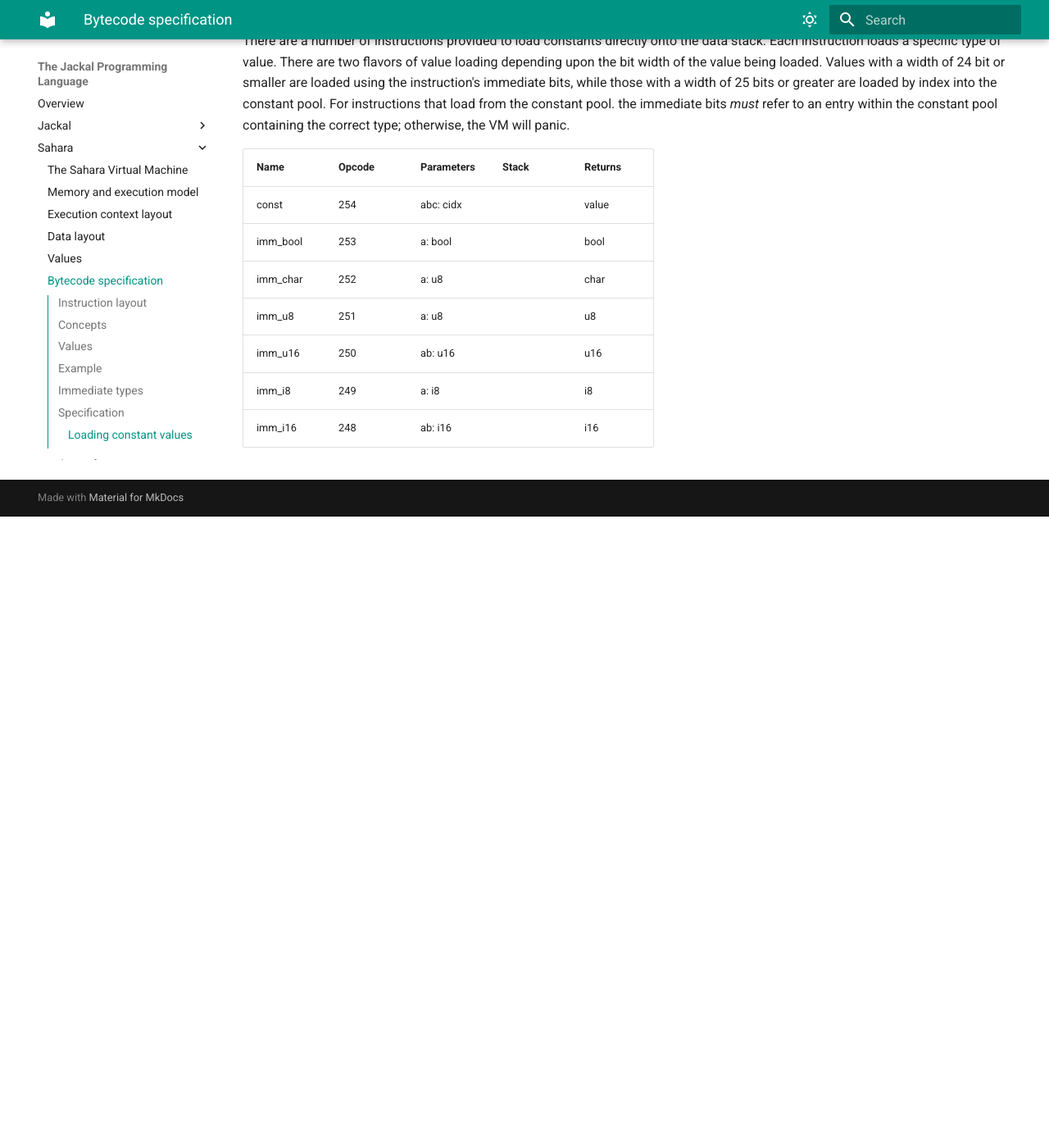
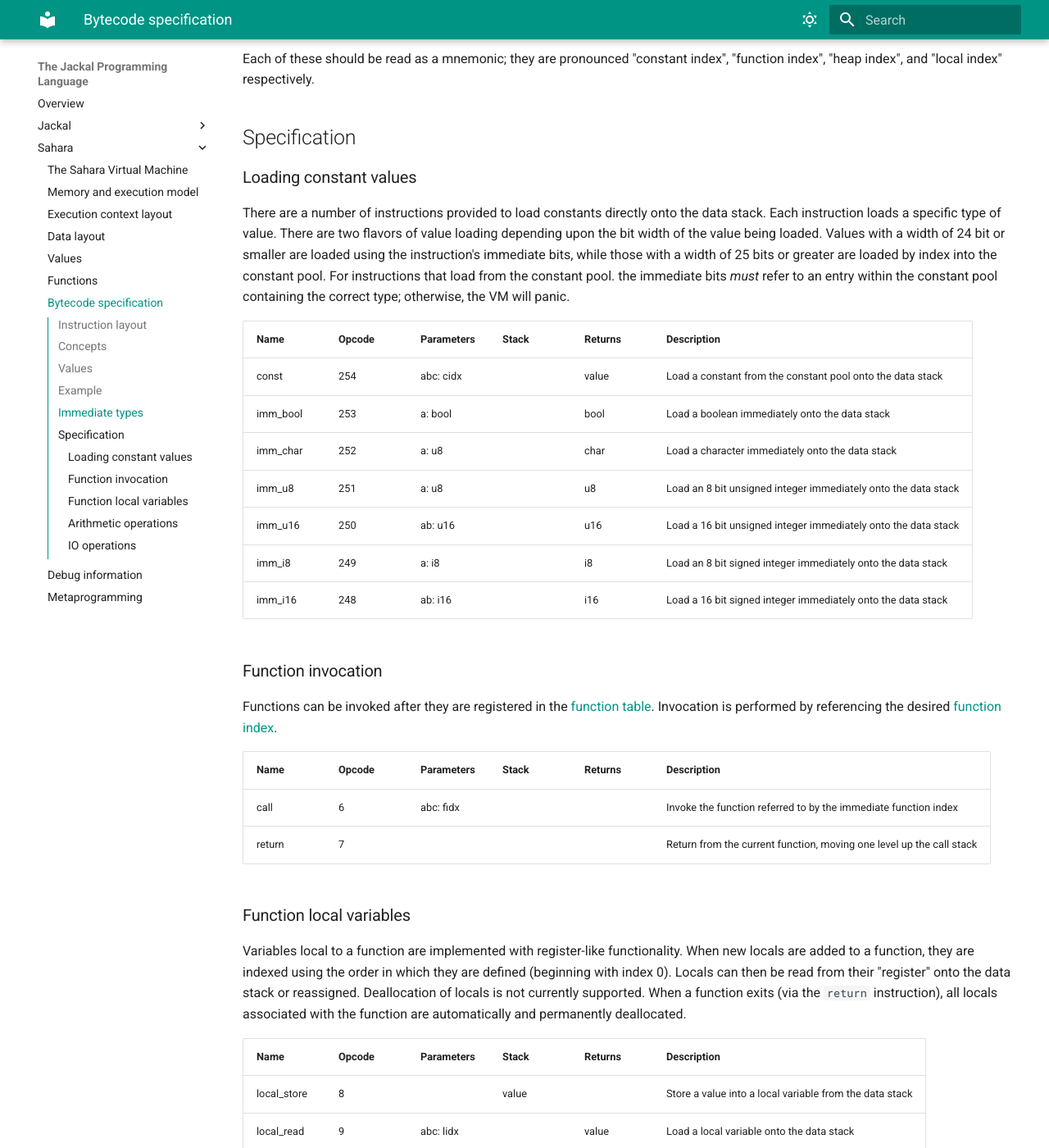
Before and after one commit to jkaye2012/jackal-lisp, an MkDocs documentation site: the page built from docs/sahara/bytecode.md, in a window 1280 px wide and 1400 px high, scrolled down 2277 px. Shown: the whole window at 82% size. Built offline with MkDocs 1.6.1 and Material for MkDocs 9.7.7, drawn with Linux system fonts in a browser that asks for light colours; before the commit the page ends 2907 px from its top, so only the background shows below that; some of the changed text lies outside the part shown.

Commit message:
Generalize arithmetic operations
Increases flexibility of arithmetic operations by providing automatic
promotion of numeric types whenever it's safe to do so, subject to the
documented calling convention. Also provides complete documentation for
currently implemented bytecode operations.

```diff
--- a/docs/sahara/bytecode.md
+++ b/docs/sahara/bytecode.md
@@ -34,7 +34,14 @@ regions is laid out and how they are meant to be interacted with.
 ## Values
 
 A limited number of primitive types are supported by all instructions. Sahara calls these its Values. More documentation
-on the supported types and their formats can be found in the [Value documentation](./value.md).
+on the supported types and their formats can be found in the [Value documentation](./value.md). In the bytecode
+specification that follows, there are a number of different Value subsets that are used in various instructions:
+
+* Individual value types may be specified when they are required directly
+    * E.g. `char` or `u64`
+* `value` refers to any type supported by Value
+* `numeric` refers to any of the numeric types supported by Value
+    * `i8`, `i16`, `i32`, `i64`, `u8`, `u16`, `u32`, `u64`, `f32`, `f64`
 
 ## Example
 
@@ -90,12 +97,58 @@ Values with a width of 24 bit or smaller are loaded using the instruction's imme
 immediate bits _must_ refer to an entry within the constant pool containing the correct type; otherwise, the VM will
 panic.
 
-| Name     | Opcode | Parameters | Stack | Returns |
-|----------|--------|------------|-------|---------|
-| const    | 254    | abc: cidx  |       | value   |
-| imm_bool | 253    | a: bool    |       | bool    |
-| imm_char | 252    | a: u8      |       | char    |
-| imm_u8   | 251    | a: u8      |       | u8      |
-| imm_u16  | 250    | ab: u16    |       | u16     |
-| imm_i8   | 249    | a: i8      |       | i8      |
-| imm_i16  | 248    | ab: i16    |       | i16     |
+| Name     | Opcode | Parameters | Stack | Returns | Description                                                    |
+|----------|--------|------------|-------|---------|----------------------------------------------------------------|
+| const    | 254    | abc: cidx  |       | value   | Load a constant from the constant pool onto the data stack     |
+| imm_bool | 253    | a: bool    |       | bool    | Load a boolean immediately onto the data stack                 |
+| imm_char | 252    | a: u8      |       | char    | Load a character immediately onto the data stack               |
+| imm_u8   | 251    | a: u8      |       | u8      | Load an 8 bit unsigned integer immediately onto the data stack |
+| imm_u16  | 250    | ab: u16    |       | u16     | Load a 16 bit unsigned integer immediately onto the data stack |
+| imm_i8   | 249    | a: i8      |       | i8      | Load an 8 bit signed integer immediately onto the data stack   |
+| imm_i16  | 248    | ab: i16    |       | i16     | Load a 16 bit signed integer immediately onto the data stack   |
+
+### Function invocation
+
+Functions can be invoked after they are registered in the [function table](./functions.md#function-table).
+Invocation is performed by referencing the desired [function index](./functions.md#function-indices).
+
+| Name   | Opcode | Parameters | Stack | Returns | Description                                                          |
+|--------|--------|------------|-------|---------|----------------------------------------------------------------------|
+| call   | 6      | abc: fidx  |       |         | Invoke the function referred to by the immediate function index      |
+| return | 7      |            |       |         | Return from the current function, moving one level up the call stack |
+
+### Function local variables
+
+Variables local to a function are implemented with register-like functionality. When new locals are added to a function,
+they are indexed using the order in which they are defined (beginning with index 0). Locals can then be read from their
+"register" onto the data stack or reassigned. Deallocation of locals is not currently supported. When a function exits
+(via the `return` instruction), all locals associated with the function are automatically and permanently deallocated.
+
+| Name        | Opcode | Parameters | Stack | Returns | Description                                             |
+|-------------|--------|------------|-------|---------|---------------------------------------------------------|
+| local_store | 8      |            | value |         | Store a value into a local variable from the data stack |
+| local_read  | 9      | abc: lidx  |       | value   | Load a local variable onto the data stack               |
+
+### Arithmetic operations
+
+Most arithmetic operations are "polymorphic" in that they accept `Values` of any numeric type, allowing promotion
+between compatible types. For this promotion to function properly, the larger of the two types must be placed on the top
+of the data stack. For example, to successfully add a `u8` to a `u32`, the `u32` value must be placed on top of the
+stack with the `u8` value directly following. If a smaller value is placed on the top of the stack, the operation will
+panic. For non-commutative operations, this means that operands will have to be explicitly converted if their sizes are
+different. While this may be inconvenient for the user, any other implementation cannot guarantee correctness.
+
+| Name | Opcode | Parameters | Stack            | Returns | Description                                     |
+|------|--------|------------|------------------|---------|-------------------------------------------------|
+| add  | 1      |            | numeric, numeric | numeric | Add the two values on the top of the stack      |
+| sub  | 2      |            | numeric, numeric | numeric | Subtract the two values on the top of the stack |
+| mul  | 3      |            | numeric, numeric | numeric | Multiply the two values on the top of the stack |
+| div  | 4      |            | numeric, numeric | numeric | Divide the two values on the top of the stack   |
+
+### IO operations
+
+IO operations allow Sahara to interact with the "external" world.
+
+| Name  | Opcode | Parameters | Stack | Returns | Description                                             |
+|-------|--------|------------|-------|---------|---------------------------------------------------------|
+| print | 5      |            | value |         | Output the value on the top of the data stack to stdout |
--- a/mkdocs.yml
+++ b/mkdocs.yml
@@ -34,6 +34,7 @@ nav:
       - sahara/execution-context.md
       - sahara/data-layout.md
       - sahara/value.md
+      - sahara/functions.md
       - sahara/bytecode.md
       - sahara/debug.md
       - sahara/metaprogramming.md
```
Also changed, not shown: docs/sahara/functions.md (added, +5 -0 lines), docs/sahara/memory-execution-model.md (+2 -0 lines), 2 other files.
